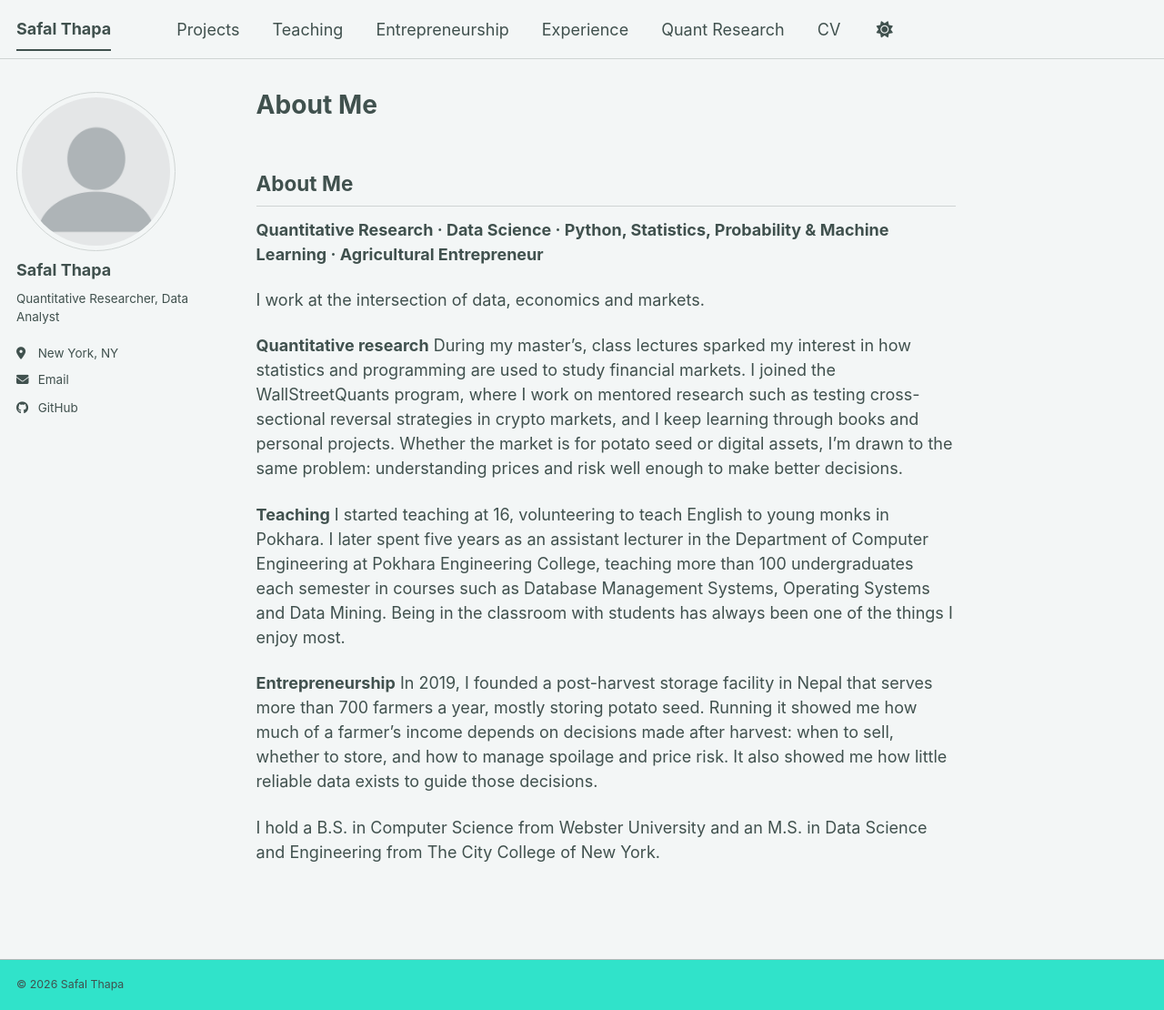
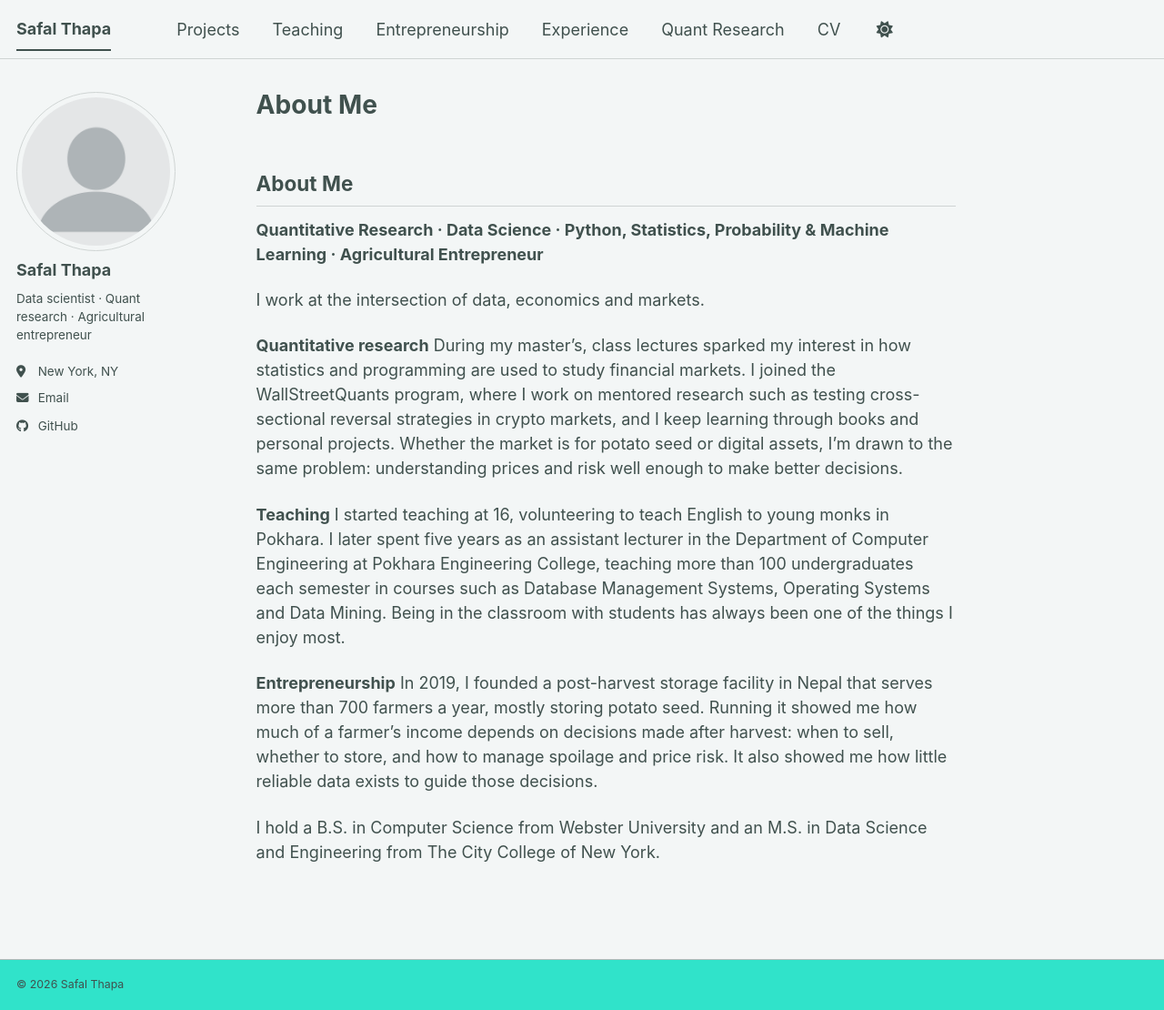
Before and after one commit to SafalThapa17/safalthapa.github.io, a Jekyll site: the page built from _pages/about.md, in a window 1280 px wide and 1110 px high. Shown: the whole window at 91% size. Built offline with Jekyll 4.4.1, drawn with Linux system fonts in a browser that asks for light colours; a script bundle is joined from its source files by our own code; a style sheet for code colours, icons or effects is not loaded.

Commit message:
Update bio in _config.yml

```diff
--- a/_config.yml
+++ b/_config.yml
@@ -18,7 +18,7 @@ author:
   avatar           : "profile.png"
   name             : "Safal Thapa"
   pronouns         : # example: "she/her"
-  bio              : "Quantitative Researcher, Data Analyst"
+  bio              : "Data scientist · Quant research · Agricultural entrepreneur"
   location         : "New York, NY"
   employer         : #
   uri              : # URL
```
